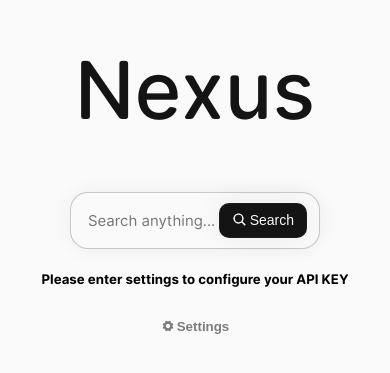
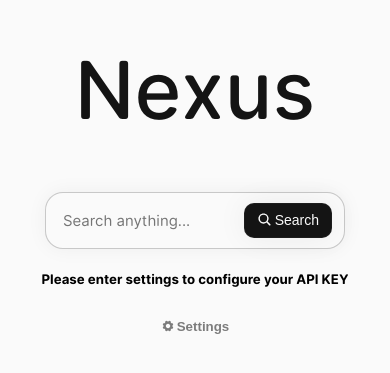
Before and after one commit to TopMyster/Nexus, a React (Vite) app: page / in a window 390 px wide. Shown: the part 241-614 px from the top of the page. Built offline with nearby package versions, Linux system fonts and the light colour scheme.

Commit message:
fix: Fixed input sizes on mobile

```diff
--- a/src/index.css
+++ b/src/index.css
@@ -60,7 +60,7 @@ body {
     padding: 10px 12px;
     width: 60vw;
     max-width: 700px;
-    min-width: 250px;
+    min-width: 300px;
     background-color: var(--bg-color);
     box-shadow: 0px 0px 20px rgba(0, 0, 0, 0.052);
     margin: auto
@@ -130,7 +130,7 @@ button {
     padding: 10px 12px;
     width: 90vw;
     max-width: 700px;
-    min-width: 250px;
+    min-width: 300px;
     bottom: 25px;
     background-color: var(--bg-color);
     box-shadow: 0px 0px 20px rgba(0, 0, 0, 0.052);
```
